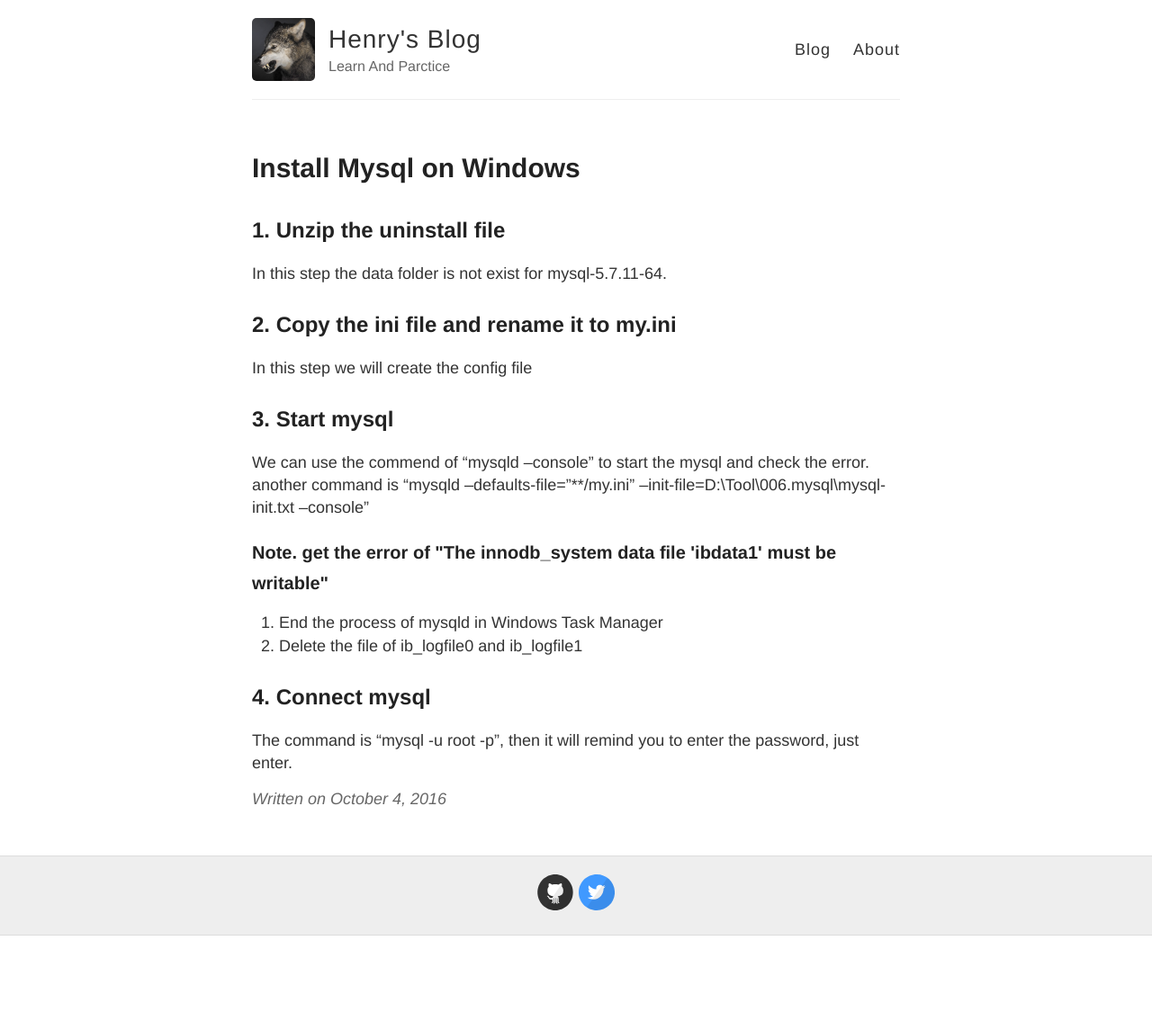
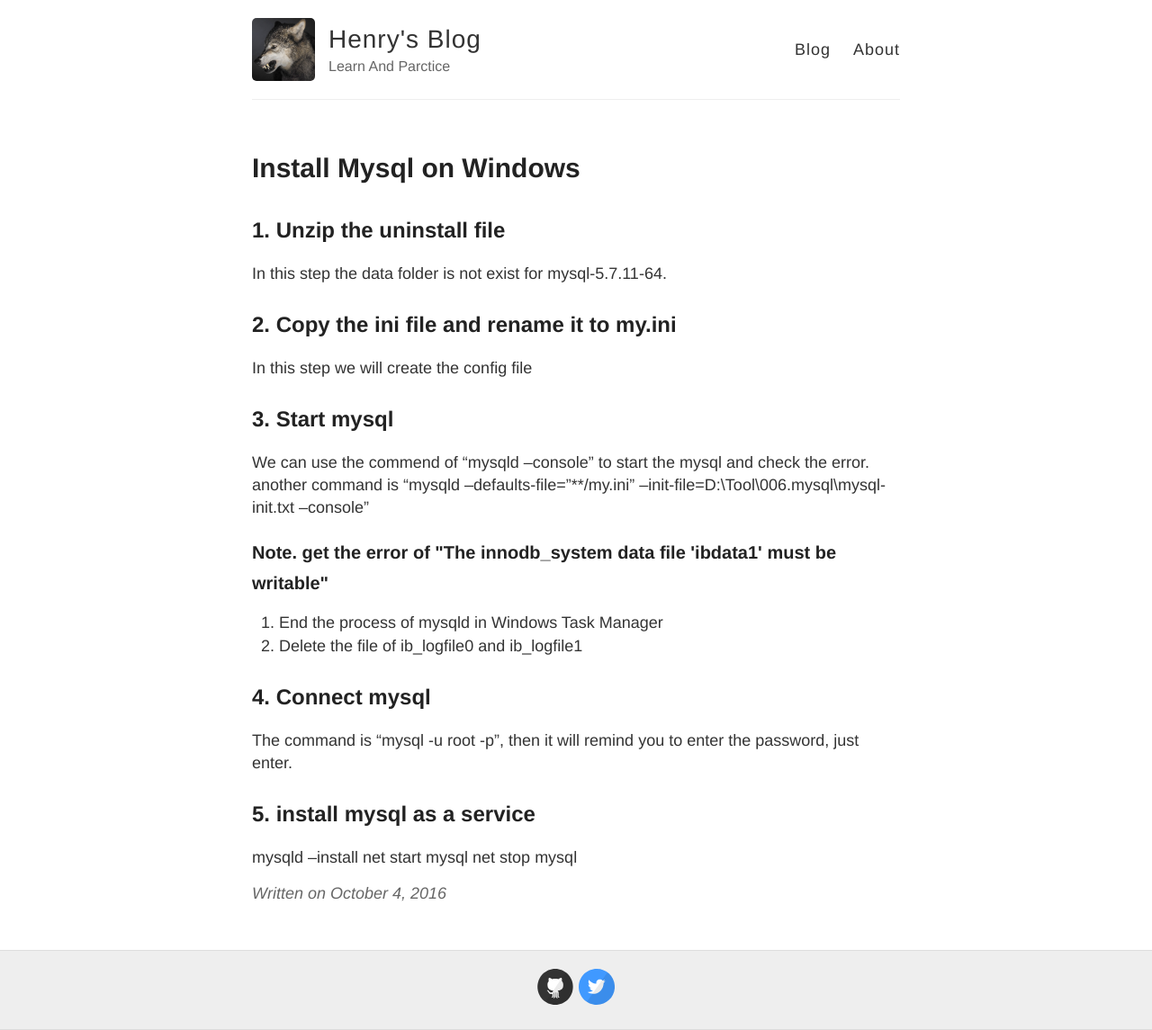
Before and after one commit to codergh/codergh.github.io, a Jekyll site: the page built from _posts/2016-10-04-Install-Mysql-On-Windows.md, in a window 1280 px wide. Shown: the whole page at 90% size. Built offline with Jekyll 4.4.1, drawn with Linux system fonts in a browser that asks for light colours; before the commit the page ends 1040 px from its top, so only the background shows below that.

Commit message:
add the command to install mysql as a service

```diff
--- a/_posts/2016-10-04-Install-Mysql-On-Windows.md
+++ b/_posts/2016-10-04-Install-Mysql-On-Windows.md
@@ -18,3 +18,8 @@ title: Install Mysql on Windows
 
 <h2>4. Connect mysql</h2>
   The command is "mysql -u root -p", then it will remind you to enter the password, just enter.
+
+<h2>5. install mysql as a service</h2>
+mysqld --install
+net start mysql
+net stop mysql
```
